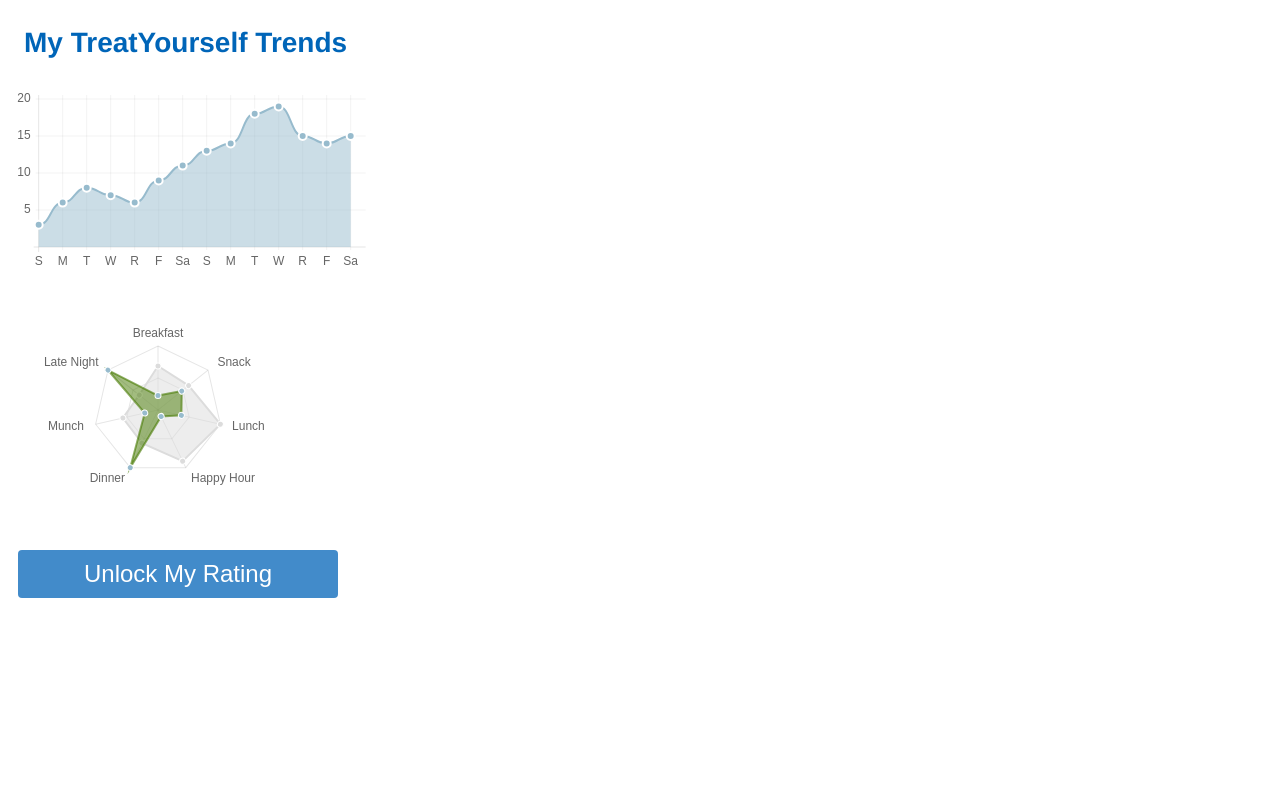
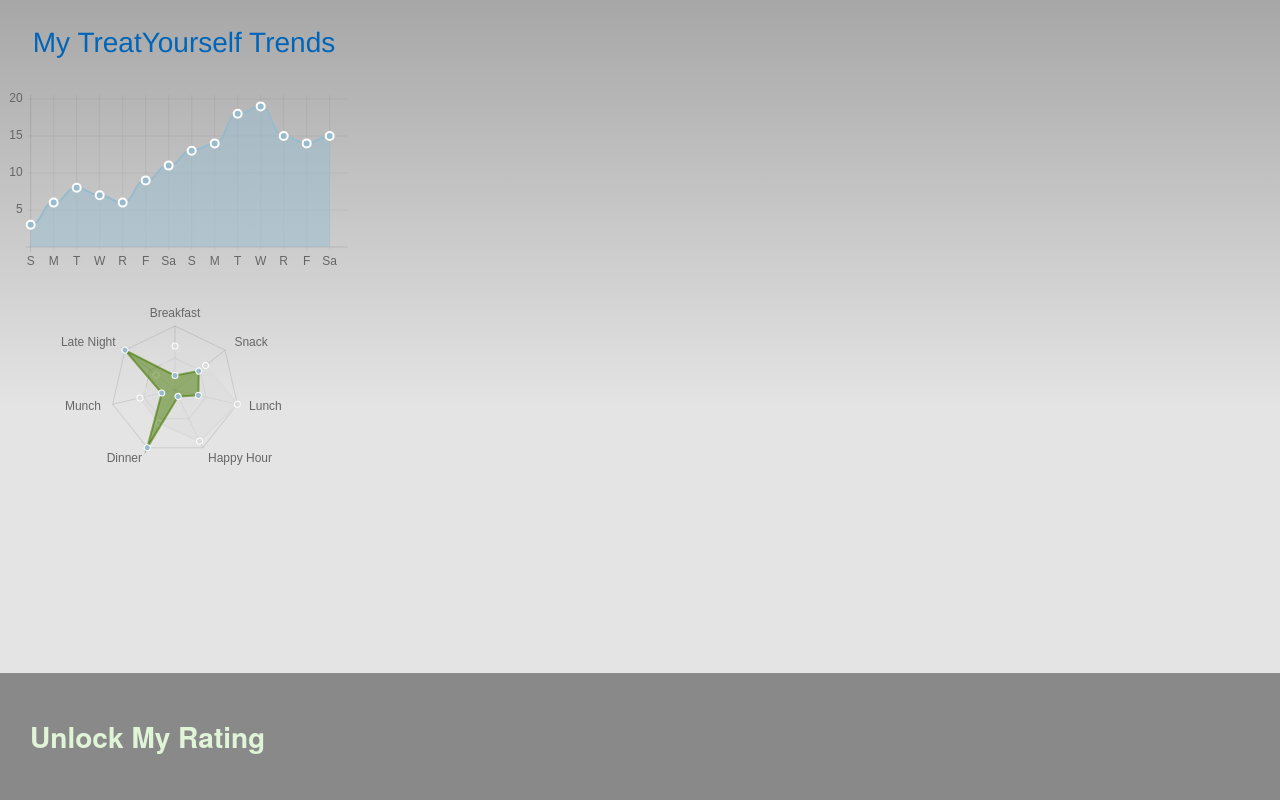
Before and after one commit to gabrielyeung/workshop, a plain HTML site: page www/trend.html in a window 1280 px wide. Drawn offline with Linux system fonts and the light colour scheme.

Commit message:
trend updates

```diff
--- a/www/trend.html
+++ b/www/trend.html
@@ -10,13 +10,35 @@ body h1 {
   font-size:28px;
   color:#0065b8;
   padding-top: 8px;
-  padding-left: 16px;
+  padding-left: 8px;
   padding-bottom: 12px;
+  width: 360px;
+  text-transform: none;
 }
 
 canvas {
   display:block;
 }
+canvas.lineChart {
+  width: 350px;
+  height: 180px;
+  display: block;
+}
+canvas.radarChart {
+  margin-left: 25px;
+  position: relative;
+  top: -20px;
+}
+
+#unlockRating{
+line-height: 105px;
+font-size: 28px;
+font-weight: bold;
+color: #e0f5d7;
+text-transform: none;
+padding-left: 30px;
+}
+
 button.btn {
 font-size:24px;
 margin-left: 10px;
@@ -69,6 +91,9 @@ text-decoration: none;
 }
 </style>
 
+<link rel="stylesheet" type="text/css" href="css/index.css" />
+<link rel="stylesheet" type="text/css" href="css/rate.css" />
+
 </head>
 <body>
 
@@ -78,10 +103,16 @@ text-decoration: none;
 
     <div>
         <h1>My TreatYourself Trends</h1>
-        <canvas id="myChart" height="180px" width="360px"></canvas>
+        <canvas class="lineChart" id="myChart" height="180px" width="350px"></canvas>
 
-        <canvas id="myRadarChart" height="280px" width="300px"></canvas>
-        <button type="button" class="btn btn-primary btn-lg btn-block">Unlock My Rating</button>
+        <canvas class="radarChart" id="myRadarChart" height="280px" width="300px"></canvas>
+
+
+  		    <section class="ui-container">
+                <div id="unlockRating" class="buttons grd">
+                    Unlock My Rating
+                </div>
+            </section>
     </div>
 
         <script type="text/javascript" src="js/Chart.min.js"></script>
```
